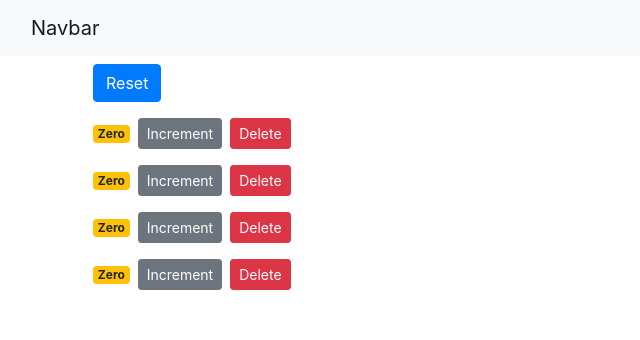
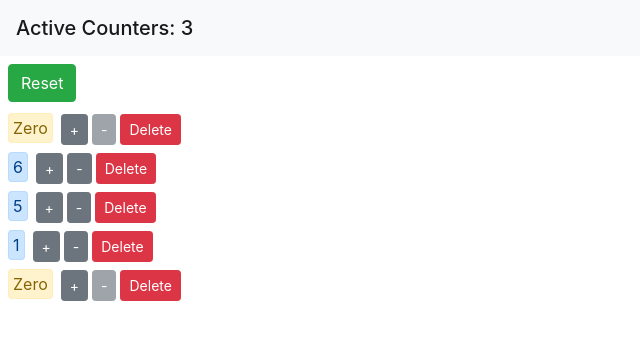
Before and after one commit to Muaaz256/loan-fe-react, a React (Create React App) app: page / in a window 1280 px wide. Shown: the top 340 px of the page, without its empty margins (0-640 px from the left). Built offline with nearby package versions, Linux system fonts and the light colour scheme.

Commit message:
counters app completed

```diff
--- a/src/App.js
+++ b/src/App.js
@@ -1,17 +1,65 @@
 import './App.css';
-import Counters from "./components/Counters";
-import NavBar from "./components/NavBar";
-import React from "react";
+import React, { Component } from 'react';
 
-function App() {
-  return (
-    <React.Fragment>
-      <NavBar />
-      <main className="container">
-        <Counters />
-      </main>
-    </React.Fragment>
-  );
+import Counters from './components/Counters';
+import NavBar from './components/NavBar';
+
+class App extends Component {
+  state = {
+    counters: [
+      { id: 1, value: 0 },
+      { id: 2, value: 6 },
+      { id: 3, value: 5 },
+      { id: 4, value: 1 },
+      { id: 5, value: 0 },
+    ],
+  };
+
+  onCountersChanged = (changeType, counterId) => {
+    this.setState((state) => {
+      const counters = state.counters.map((counter) => ({ ...counter }));
+      const counterIndex = counters.findIndex(
+        (counter) => counter.id === counterId
+      );
+      if (changeType === 'add') {
+        counters[counterIndex].value++;
+      } else if (changeType === 'subtract') {
+        counters[counterIndex].value--;
+      } else {
+        counters.splice(counterIndex, 1);
+      }
+      return { counters };
+    });
+  };
+
+  onResetCounters = () => {
+    this.setState((state) => {
+      const counters = state.counters.map((counter) => ({
+        id: counter.id,
+        value: 0,
+      }));
+      return { counters };
+    });
+  };
+
+  getActiveCounters = () => {
+    return this.state.counters.reduce((activeCounters, counter) => {
+      return activeCounters + (counter.value === 0 ? 0 : 1);
+    }, 0);
+  };
+
+  render() {
+    return (
+      <React.Fragment>
+        <NavBar activeCounters={this.getActiveCounters()}></NavBar>
+        <Counters
+          counters={this.state.counters}
+          onCountersChanged={this.onCountersChanged}
+          onResetCounters={this.onResetCounters}
+        ></Counters>
+      </React.Fragment>
+    );
+  }
 }
 
 export default App;
--- a/src/components/Counter.jsx
+++ b/src/components/Counter.jsx
@@ -1,35 +1,35 @@
-import React, {Component} from "react";
+import React from 'react';
 
-class Counter extends Component {
-  render() {
+const Counter = ({ counter, onCounterChange }) => {
+  const { value, id } = counter;
+  const formattedValue = value === 0 ? 'Zero' : value;
+  const valueClasses = `alert m-2 p-1 alert-${
+    value === 0 ? 'warning' : 'primary'
+  }`;
   return (
     <div>
-        <span className={this.getBadgeClasses()}>{this.formatCount()}</span>
+      <span className={valueClasses}>{formattedValue}</span>
       <button
-          onClick={() => this.props.onIncrement(this.props.counter)}
-          className="btn btn-sm btn-secondary"
+        className='btn btn-secondary btn-sm'
+        onClick={() => onCounterChange('add', id)}
       >
-          Increment
+        +
       </button>
       <button
-          className="btn btn-sm m-2 btn-danger"
-          onClick={() => this.props.onDelete(this.props.counter.id)}
+        className='btn btn-secondary btn-sm m-1'
+        onClick={() => onCounterChange('subtract', id)}
+        disabled={value === 0}
+      >
+        -
+      </button>
+      <button
+        className='btn btn-danger btn-sm'
+        onClick={() => onCounterChange('delete', id)}
       >
         Delete
       </button>
     </div>
   );
-  }
-
-  getBadgeClasses() {
-    const counter = this.props.counter.value;
-    return `badge m-2 badge-${counter === 0 ? 'warning' : 'primary'}`;
-  }
-
-  formatCount() {
-    const counter = this.props.counter.value;
-    return counter === 0 ? "Zero" : counter;
-  }
-}
+};
 
 export default Counter;
--- a/src/components/Counters.jsx
+++ b/src/components/Counters.jsx
@@ -1,58 +1,22 @@
-import React, {Component} from "react";
-import Counter from "./Counter";
+import React from 'react';
 
-class Counters extends Component {
-  state = {
-    counters: [
-      {id: 1, value: 0},
-      {id: 2, value: 0},
-      {id: 3, value: 0},
-      {id: 4, value: 0}
-    ]
-  }
+import Counter from './Counter';
 
-  handleReset = () => {
-    const counters = this.state.counters.map(
-      counter => ({id: counter.id, value: 0})
-    );
-    this.setState({counters});
-  }
-
-
-  handleIncrement = counter => {
-    const counters = [...this.state.counters];
-    const counterIndex = counters.indexOf(counter);
-    counters[counterIndex] = {...counter};
-    counters[counterIndex].value++;
-    this.setState({counters});
-  }
-
-  handleDelete = counterId => {
-    const counters = this.state.counters.filter(
-      counter => counter.id !== counterId
-    );
-    this.setState({counters});
-  }
-
-  render() {
+const Counters = ({ counters, onCountersChanged, onResetCounters }) => {
   return (
     <div>
-        <button className="btn btn-primary m-2" onClick={this.handleReset}>
+      <button className='btn btn-success m-2' onClick={onResetCounters}>
         Reset
       </button>
-        {this.state.counters.map(
-          counter => (
+      {counters.map((counter) => (
         <Counter
           key={counter.id}
-              counter={counter}
-              onDelete={this.handleDelete}
-              onIncrement={this.handleIncrement}
-            />
-          )
-        )}
+          counter={{ id: counter.id, value: counter.value }}
+          onCounterChange={onCountersChanged}
+        ></Counter>
+      ))}
     </div>
   );
-  }
-}
+};
 
 export default Counters;
--- a/src/components/NavBar.jsx
+++ b/src/components/NavBar.jsx
@@ -1,16 +1,13 @@
-import React, {Component} from "react";
+import React from 'react';
 
-class NavBar extends Component {
-
-  render() {
-    return (
-      <nav className="navbar navbar-light bg-light">
-        <div className="container-fluid">
-          <a className="navbar-brand" href="#">Navbar</a>
-        </div>
-      </nav>
-    );
-  }
-}
+const NavBar = ({ activeCounters }) => {
+  return (
+    <nav className='navbar navbar-light bg-light'>
+      <span className='navbar-brand mb-0 h1'>
+        Active Counters: {activeCounters}
+      </span>
+    </nav>
+  );
+};
 
 export default NavBar;
--- a/src/index.js
+++ b/src/index.js
@@ -7,7 +7,7 @@ import 'bootstrap/dist/css/bootstrap.css';
 
 ReactDOM.render(
   <React.StrictMode>
-    <App/>
+    <App />
   </React.StrictMode>,
   document.getElementById('root')
 );
```
Lines whose indentation alone changed are shown as unchanged.
